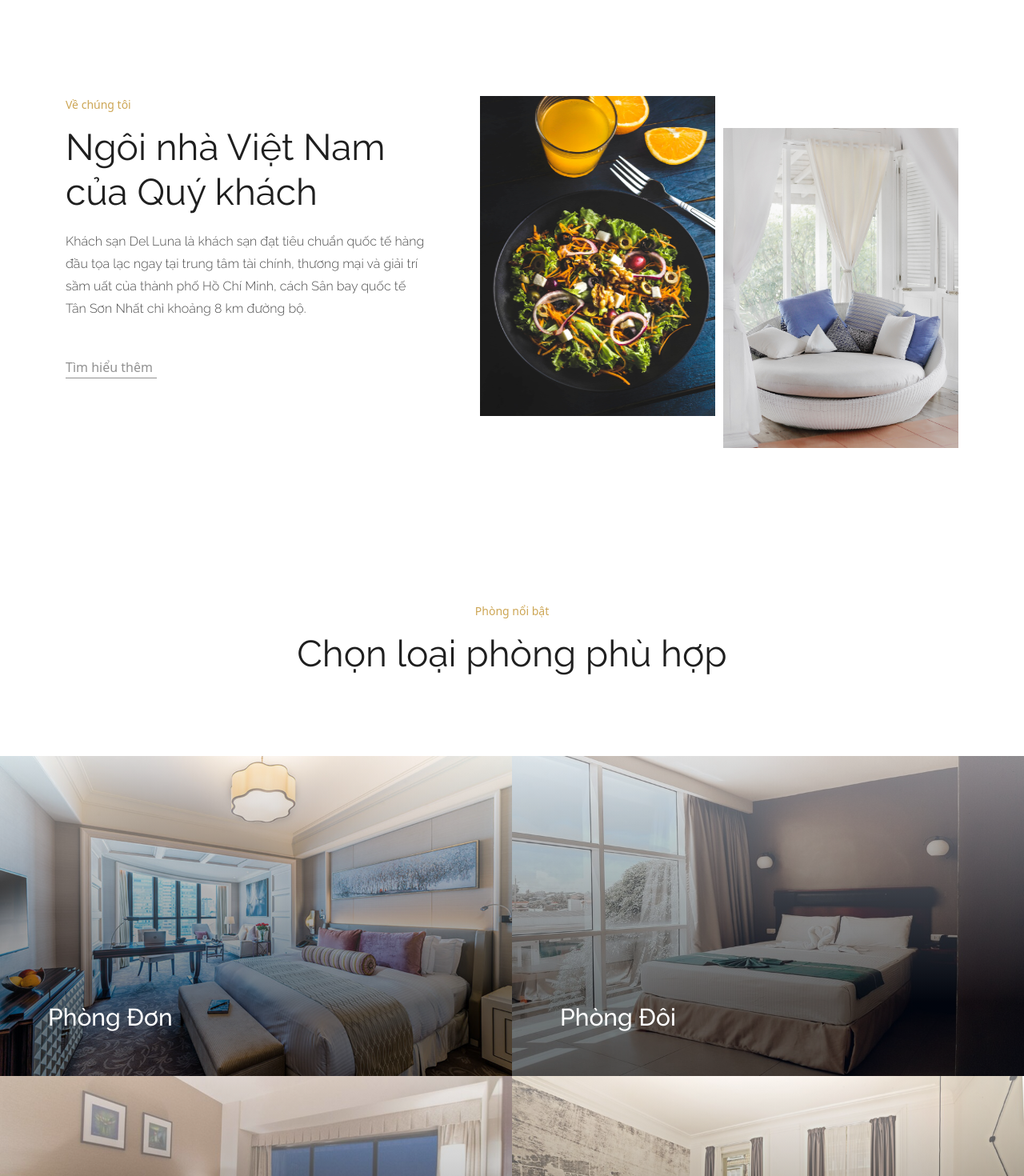
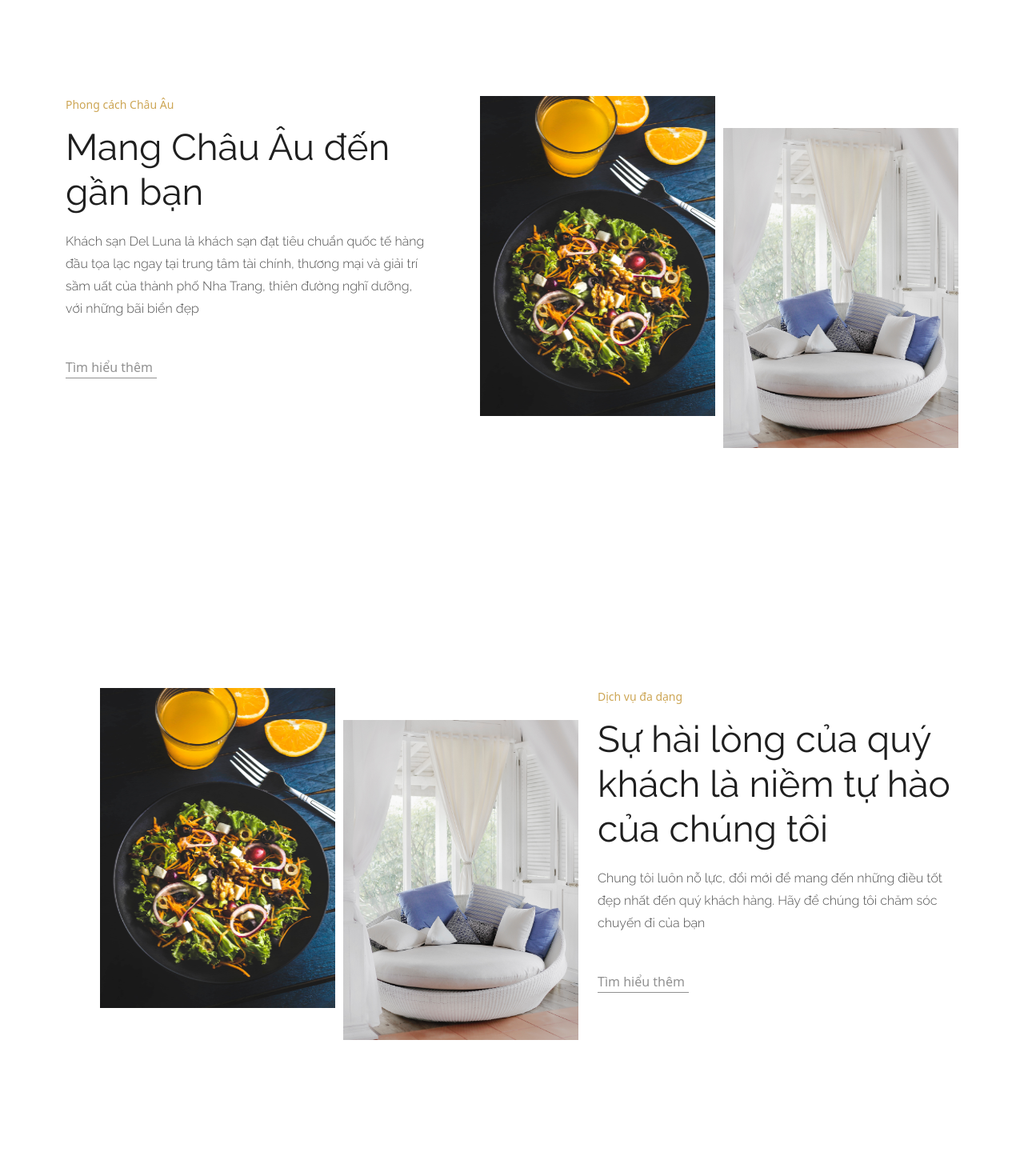
Before and after one commit to TrieuLee/clientCustomer, a React (Create React App) app: page / in a window 1280 px wide. Shown: the part 1040-2510 px from the top of the page at 80% size. Built offline with nearby package versions, Linux system fonts and the light colour scheme; no server answers.

Commit message:
update model Service

```diff
--- a/src/component/BillService/billService.js
+++ b/src/component/BillService/billService.js
@@ -40,7 +40,7 @@ function Room({room}) {
 				</tr>
 				<tr>
 					<th>Giá</th>
-					<td>{room.price}</td>
+					<td>{room.price} /1{room.unit}</td>
 				</tr>
 				<tr>
 					<th>Số lượng</th>
--- a/src/component/BookService/bookService.js
+++ b/src/component/BookService/bookService.js
@@ -9,6 +9,7 @@ function Reservation({setServiceEditOpen,editServiceData}) {
     const [name,setName] = useState("");
 	const [price,setPrice] = useState(0)
 	const [quantity,setQuantity] = useState(0);
+	const [unit,setUnit] = useState("");
 	const [idService,setIDService] = useState("");
     const [errorMessage,setErrorMessage] = useState(null);
     const history = useHistory();
@@ -19,6 +20,7 @@ function Reservation({setServiceEditOpen,editServiceData}) {
             setPrice(editServiceData.price ? editServiceData.price: 0);
             setQuantity(editServiceData.quantity ? editServiceData.quantity: "");
             setIDService(editServiceData._id ? editServiceData._id: "");
+            setUnit(editServiceData.unit ? editServiceData.unit: "");
         }
      },[editServiceData])
 
@@ -33,7 +35,8 @@ function Reservation({setServiceEditOpen,editServiceData}) {
 			address: userAddress ? userAddress: undefined,
 			email: userEmail ? userEmail: undefined,
 			phoneNumber: userPhone ? userPhone: undefined,
-			IDCard: IDCard ? IDCard: undefined
+			IDCard: IDCard ? IDCard: undefined,
+            unit:unit ? unit : undefined
 		}
 
         try {
@@ -147,7 +150,7 @@ function Reservation({setServiceEditOpen,editServiceData}) {
                         <label className="lblColor" htmlFor ='floor'>Giá dịch vụ</label>
                         <input id = 'floor'
                         type = 'number'
-                        value={price}
+                        value={price +" /1"+ unit}
                         onChange={(e) => setPrice(e.target.value)}
                         className='roomInput'
                         readOnly
--- a/src/component/BookService/service.js
+++ b/src/component/BookService/service.js
@@ -14,9 +14,9 @@ function Room({service,getServices,editService}) {
     return (
         <tr>
             <td>{service.name}</td>
-            <td>{service.price}</td>
+            <td>{service.price}/1 {service.unit}</td>
             <td>
-                <a style={{textAlign:'center', color:'orange    '}} onClick={() => editService(service)} >Đặt dịch vụ</a>
+                <a href='#bookService' style={{textAlign:'center', color:'orange    '}} onClick={() => editService(service)} >Đặt dịch vụ</a>
 
             </td>
         </tr>
--- a/src/component/BookService/serviceList.js
+++ b/src/component/BookService/serviceList.js
@@ -100,8 +100,6 @@ function RoomList() {
 							</div>
 
 						)
-
-
 					}
 						</>
 			   </>
--- a/src/pages/Home.js
+++ b/src/pages/Home.js
@@ -214,12 +214,12 @@ export default function Home() {
                 <div className="col-xl-5 col-lg-5">
                     <div className="about_info">
                         <div className="section_title mb-20px">
-                            <span>Về chúng tôi</span>
-                            <h3>Ngôi nhà Việt Nam của Quý khách</h3>
+                            <span>Phong cách Châu Âu</span>
+                            <h3>Mang Châu Âu đến gần bạn</h3>
                         </div>
                         <p>Khách sạn Del Luna là khách sạn đạt tiêu chuẩn quốc tế hàng đầu tọa lạc ngay tại trung tâm
-                        tài chính, thương mại và giải trí sầm uất của thành phố Hồ Chí Minh, cách Sân bay quốc tế Tân Sơn Nhất chỉ khoảng 8 km
-                        đường bộ.</p>
+                        tài chính, thương mại và giải trí sầm uất của thành phố Nha Trang, thiên đường nghĩ dưỡng, với những bãi biển đẹp
+                        </p>
                         <a href="/" className="line-button">Tìm hiểu thêm</a>
                     </div>
                 </div>
@@ -231,6 +231,35 @@ export default function Home() {
                         <div className="img_2">
                             <img src="assets/img/about/about_2.png" alt=""/>
                         </div>
+                    </div>
+                </div>
+            </div>
+        </div>
+    </div>
+
+    <div className="about_area">
+        <div className="container">
+            <div className="row">
+            <div className="col-xl-7 col-lg-7">
+                    <div className="about_thumb d-flex">
+                        <div className="img_1">
+                            <img src="assets/img/about/1.png" alt="" style={{width: '294px', height: '400px',}}/>
+                        </div>
+                        <div className="img_2">
+                            <img src="assets/img/about/about_2.png" alt=""/>
+                        </div>
+                    </div>
+                </div>
+                <div className="col-xl-5 col-lg-5">
+                    <div className="about_info">
+                        <div className="section_title mb-20px">
+                            <span>Dịch vụ đa dạng</span>
+                            <h3>Sự hài lòng của quý khách là niềm tự hào của chúng tôi</h3>
+                        </div>
+                        <p>
+                            Chung tôi luôn nỗ lực, đổi mới để mang đến những điều tốt đẹp nhất đến quý khách hàng. Hãy để chúng tôi chăm sóc chuyến đi của bạn
+                        </p>
+                        <a href="/" className="line-button">Tìm hiểu thêm</a>
                     </div>
                 </div>
             </div>
```
